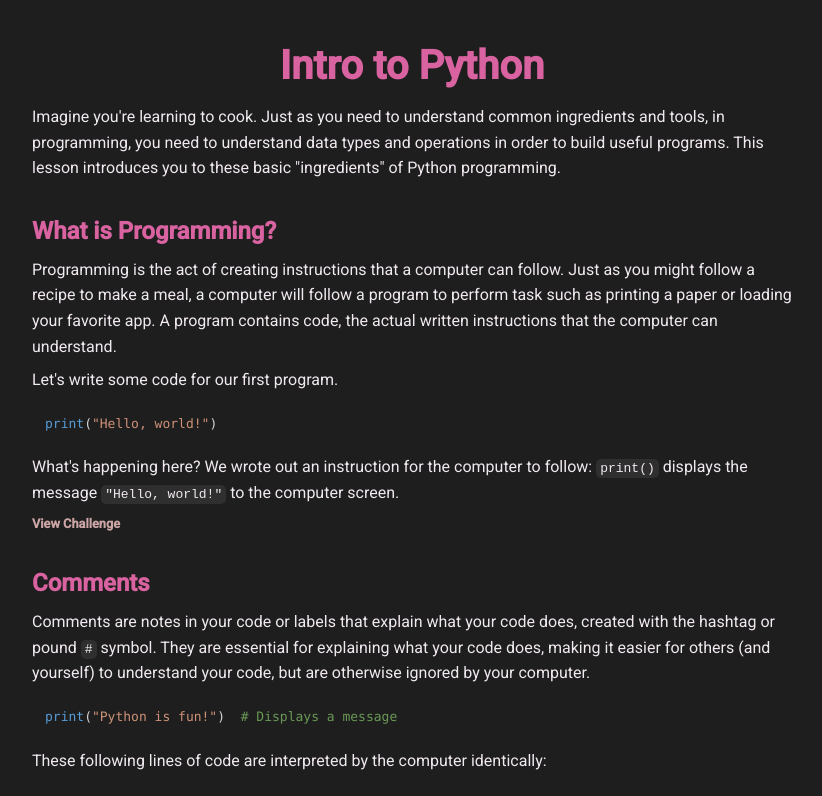
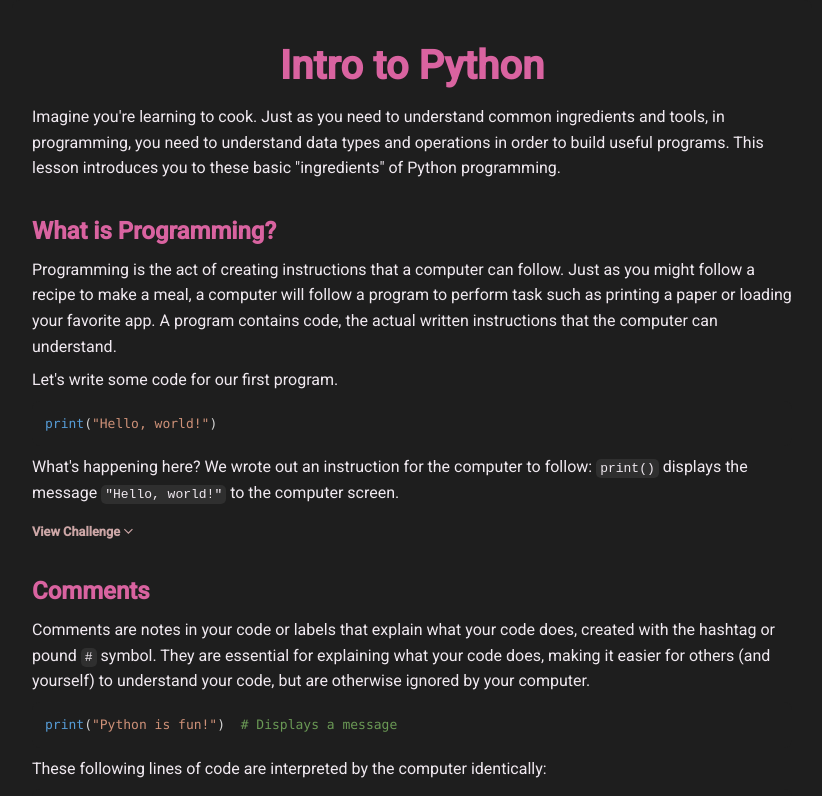
Before and after one commit to lawrluor/code-with-the-pros, a React (Create React App) app: page /intro in a window 1280 px wide. Shown: the top 796 px of the page, without its empty margins (228-1050 px from the left). Built offline with nearby package versions, Linux system fonts and the light colour scheme.

Commit message:
updated collapsible style

```diff
--- a/package.json
+++ b/package.json
@@ -8,6 +8,7 @@
     "@testing-library/user-event": "^13.5.0",
     "react": "^18.2.0",
     "react-dom": "^18.2.0",
+    "react-icons": "^5.5.0",
     "react-markdown": "^9.0.1",
     "react-router-dom": "^6.22.3",
     "react-scripts": "5.0.1",
--- a/src/App.css
+++ b/src/App.css
@@ -1,4 +1,10 @@
 @import url('https://fonts.googleapis.com/css2?family=Roboto:wght@400;500&display=swap');
+
+* {
+  margin: 0;
+  padding: 0;
+  box-sizing: border-box;
+}
 
 :root {
   --primary-color: rgb(217, 99, 160);
--- a/src/components/Collapsible.jsx
+++ b/src/components/Collapsible.jsx
@@ -1,12 +1,17 @@
 import React, { useState } from "react";
+import { IoChevronDownSharp, IoChevronUpSharp } from "react-icons/io5";
+
 
 export default function Collapsible({ title="Challenge", children }) {
 	const [shown, setShown] = useState(false);
 
 	return (
 		<div className="collapsible">
-			<h5 className="pointer" onClick={() => setShown(!shown)}>{shown ? "Hide" : "View"} {title}</h5>
-			{shown && <div className="collapsible-content">{children}</div>}
+			<div style={{ display: "flex", alignItems: "center"}}>
+				<h5 className="pointer" onClick={() => setShown(!shown)}>{shown ? "Hide" : "View"} {title}</h5>
+				<h5 className="pointer" style={{ marginLeft: 2 }} onClick={() => setShown(!shown)}> {shown ? <IoChevronUpSharp /> : <IoChevronDownSharp />}</h5>
+			</div>
+			{shown && <div className="collapsible-content" style={{ backgroundColor: "#262626", padding: "2px 10px", margin: "10px 0px"}}>{children}</div>}
 		</div>
 	);
 }
```
